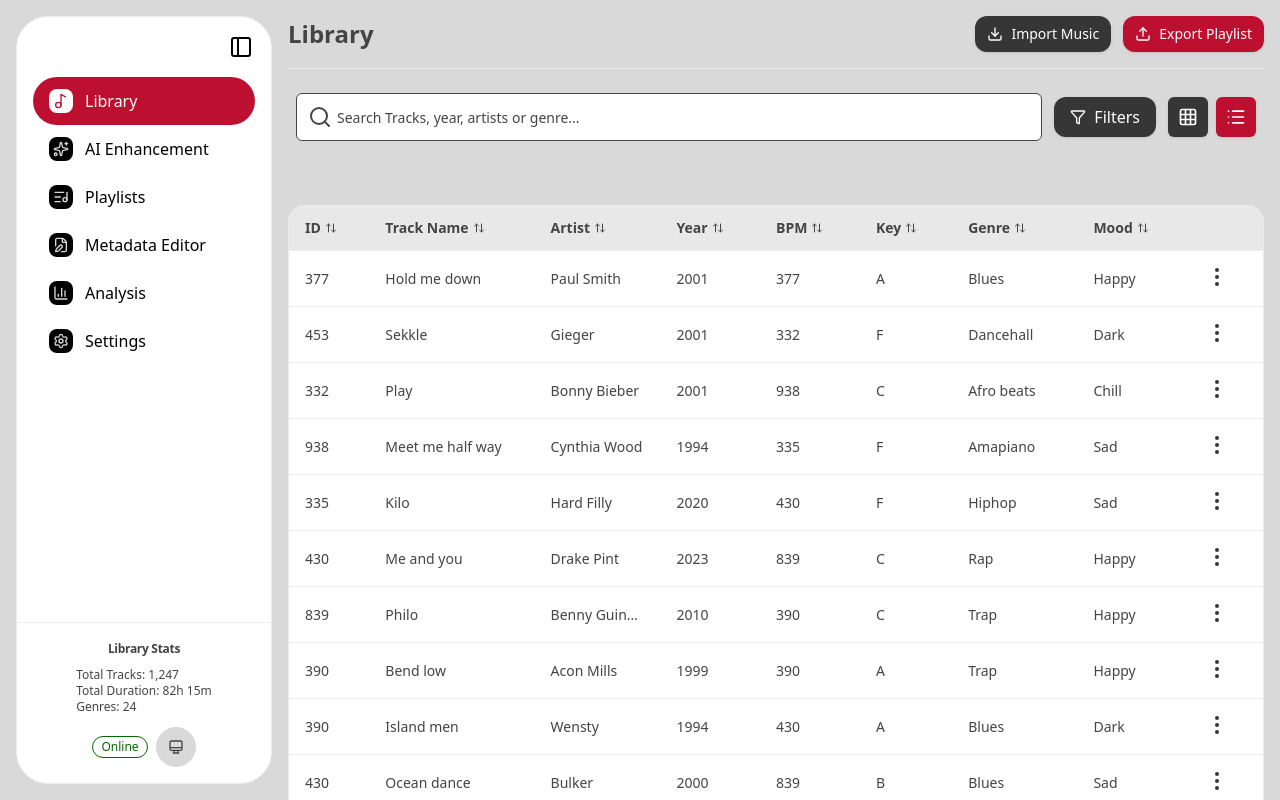
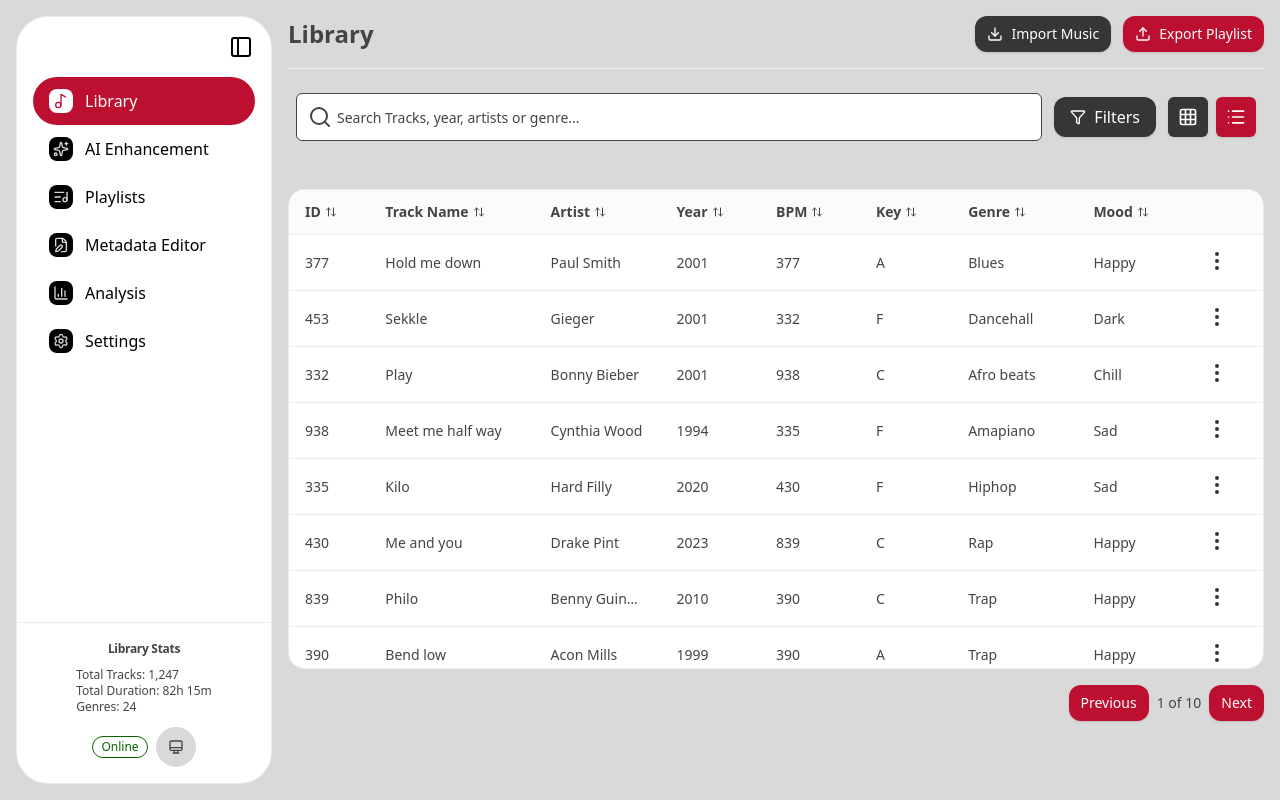
Before and after one commit to Tyno1/beat-portal, a React (Vite) app: page /library in a window 1280 px wide. Built offline with nearby package versions, Linux system fonts and the light colour scheme; the HTML template or start-up script is replaced by a standard one.

Commit message:
reduced the height of data table to 60vh and made the header fixed. Page and the library controls remain fixed

```diff
--- a/src/components/ui/Library/components/FilterChips.tsx
+++ b/src/components/ui/Library/components/FilterChips.tsx
@@ -12,7 +12,6 @@ interface FilterChipsProps {
 }
 
 export default function FilterChips({ chips }: FilterChipsProps) {
-  console.log(chips);
   return (
     <div className="flex gap-2 flex-wrap">
       {chips.map((chip) =>(
@@ -24,7 +23,7 @@ export default function FilterChips({ chips }: FilterChipsProps) {
           radius="full"
           onClick={chip.onClick}
         >
-          {typeof chip.label === "string" ? chip.label.charAt(0).toUpperCase() + chip.label.slice(1) : chip.label}
+          {chip.label}
         </Button>
       ))}
     </div>
--- a/src/components/ui/Library/components/LibraryHeader.tsx
+++ b/src/components/ui/Library/components/LibraryHeader.tsx
@@ -3,7 +3,7 @@ import { Button } from "../../../atoms";
 
 export default function LibraryHeader() {
   return (
-    <div className="flex justify-between items-center border-b border-border pb-4 mb-6">
+    <div className="flex justify-between items-center border-b border-border pb-4">
       <h1 className="text-2xl font-bold text-foreground">Library</h1>
       <div className="flex gap-3">
         <Button
--- a/src/components/ui/Library/components/LibraryToolbar.tsx
+++ b/src/components/ui/Library/components/LibraryToolbar.tsx
@@ -27,7 +27,7 @@ export default function LibraryToolbar({
 	const [isFilterModalOpen, setIsFilterModalOpen] = useState(false);
 
 	return (
-		<div className="space-y-3 mb-4 px-2">
+		<div className="space-y-3 px-2">
 			<div className="flex gap-3 items-center">
 				<Input
 					placeholder="Search Tracks, year, artists or genre..."
--- /dev/null
+++ b/src/components/ui/Library/components/PaginationControl.tsx
@@ -0,0 +1,29 @@
+import { Button } from "../../../atoms";
+
+type PaginationControlProps = {
+  currentPage: number;
+  totalPages: number;
+  onPrevious: () => void;
+  onNext: () => void;
+};
+
+export default function PaginationControl({
+  currentPage,
+  totalPages,
+  onPrevious,
+  onNext,
+}: PaginationControlProps) {
+  return (
+    <div className="flex items-center gap-2 justify-end mt-4">
+      <Button variant="solid" color="primary" size="sm" onClick={onPrevious}>
+        Previous
+      </Button>
+      <span className="text-sm text-muted-foreground">
+        {currentPage} of {totalPages}
+      </span>
+      <Button variant="solid" color="primary" size="sm" onClick={onNext}>
+        Next
+      </Button>
+    </div>
+  );
+}
--- a/src/components/ui/Library/components/TrackTable.tsx
+++ b/src/components/ui/Library/components/TrackTable.tsx
@@ -162,9 +162,10 @@ export default function TrackTable({ data }: TrackTableProps) {
   });
 
   return (
-    <div className="border border-border rounded-2xl overflow-hidden">
+    <div className="border border-border rounded-2xl overflow-hidden max-h-[60vh]">
+      <div className="overflow-y-auto flex-1 h-full">
         <table className="w-full bg-card/30">
-        <thead>
+          <thead className="sticky top-0 z-10 bg-card">
             {table.getHeaderGroups().map((headerGroup) => (
               <tr
                 key={headerGroup.id}
@@ -200,5 +201,6 @@ export default function TrackTable({ data }: TrackTableProps) {
           </tbody>
         </table>
       </div>
+    </div>
   );
 }
--- a/src/pages/Library.tsx
+++ b/src/pages/Library.tsx
@@ -4,6 +4,7 @@ import LibraryHeader from "../components/ui/Library/components/LibraryHeader";
 import LibraryToolbar, {
 	type ViewMode,
 } from "../components/ui/Library/components/LibraryToolbar";
+import PaginationControl from "../components/ui/Library/components/PaginationControl";
 import TrackGrid from "../components/ui/Library/components/TrackGrid";
 import TrackTable, {
 	type Track,
@@ -186,28 +187,28 @@ export default function Library() {
 		// Filter by genre
 		if (selectedFilters.genre && selectedFilters.genre.length > 0) {
 			filtered = filtered.filter((track) =>
-        selectedFilters.genre.includes(track.genre)
+				selectedFilters.genre.includes(track.genre),
 			);
 		}
 
 		// Filter by mood
 		if (selectedFilters.mood && selectedFilters.mood.length > 0) {
 			filtered = filtered.filter((track) =>
-        selectedFilters.mood.includes(track.mood)
+				selectedFilters.mood.includes(track.mood),
 			);
 		}
 
 		// Filter by key
 		if (selectedFilters.key && selectedFilters.key.length > 0) {
 			filtered = filtered.filter((track) =>
-        selectedFilters.key.includes(track.key)
+				selectedFilters.key.includes(track.key),
 			);
 		}
 
 		// Filter by artist
 		if (selectedFilters.artist && selectedFilters.artist.length > 0) {
 			filtered = filtered.filter((track) =>
-        selectedFilters.artist.includes(track.artist)
+				selectedFilters.artist.includes(track.artist),
 			);
 		}
 
@@ -244,50 +245,6 @@ export default function Library() {
 		}
 	}, [breakpoint, size]);
 
-  // const handleFilterChangeLegacy = (filterLabel: string) => {
-  // 	// Legacy handler for filter chips - keeping for backward compatibility
-  // 	setSelectedFilters({});
-
-  // 	let filtered: Track[] = [];
-
-  // 	switch (filterLabel) {
-  // 		case "All Tracks":
-  // 			filtered = mockTracks;
-  // 			break;
-  // 		case "120 - 128 Bpm":
-  // 			filtered = mockTracks.filter(
-  // 				(track) => track.bpm >= 120 && track.bpm <= 128,
-  // 			);
-  // 			break;
-  // 		case "Sad":
-  // 			filtered = mockTracks.filter((track) => track.mood === "Sad");
-  // 			break;
-  // 		case "Blues":
-  // 			filtered = mockTracks.filter((track) => track.genre === "Blues");
-  // 			break;
-  // 		case "Recently Added": {
-  // 			filtered = mockTracks.filter((track) => track.year >= 2020);
-  // 			break;
-  // 		}
-  // 		default: {
-  // 			const genreMatch = mockTracks.find((track) => track.genre === filterLabel);
-  // 			if (genreMatch) {
-  // 				filtered = mockTracks.filter((track) => track.genre === filterLabel);
-  // 			} else {
-  // 				const moodMatch = mockTracks.find((track) => track.mood === filterLabel);
-  // 				if (moodMatch) {
-  // 					filtered = mockTracks.filter((track) => track.mood === filterLabel);
-  // 				} else {
-  // 					filtered = mockTracks;
-  // 				}
-  // 			}
-  // 			break;
-  // 		}
-  // 	}
-
-  // 	setFilteredData(filtered);
-  // };
-
 	const filterChips = Object.keys(selectedFilters)
 		.filter((key) => selectedFilters[key].length > 0)
 		.map((key) => ({
@@ -297,7 +254,7 @@ export default function Library() {
 					<span>
 						{selectedFilters[key].map((each) => (
 							<span
-                className="bg-background text-primary rounded-full px-2 py-1 ml-1"
+								className="bg-white text-primary rounded-full px-2 py-1 ml-1"
 								key={each}
 							>
 								{each}
@@ -306,13 +263,13 @@ export default function Library() {
 					</span>
 				</span>
 			),
-      active: selectedFilters[key].length > 0,
+			active: true,
 			onClick: () => handleFilterChange(key, []),
 			key: `${generatedFilterId}-${key}`,
 		}));
 
 	return (
-    <div className="py-4 pr-4 overflow-y-auto h-full w-full">
+		<div className="py-4 pr-4 overflow-hidden h-full w-full flex flex-col gap-6">
 			<LibraryHeader />
 			<LibraryToolbar
 				viewMode={viewMode}
@@ -321,14 +278,17 @@ export default function Library() {
 				selectedFilters={selectedFilters}
 				onFilterChange={handleFilterChange}
 			/>
-      <div className="my-8">
+
 			<FilterChips chips={filterChips} />
-      </div>
+
+			<div className="flex-1 min-h-0">
 				{viewMode === "table" ? (
 					<TrackTable data={filteredData} />
 				) : (
 					<TrackGrid data={filteredData} />
 				)}
+				<PaginationControl currentPage={1} totalPages={10} onPrevious={() => {}} onNext={() => {}} />
+			</div>
 		</div>
 	);
 }
--- a/src/pages/MetadataEditor.tsx
+++ b/src/pages/MetadataEditor.tsx
@@ -1,12 +1,13 @@
 import { X } from "lucide-react";
 import { Button, Input } from "../components/atoms";
-import { Card, CardContent, PageHeader } from "../components/molecules";
+import { Card, PageHeader } from "../components/molecules";
 
 export default function MetadataEditor() {
   return (
-    <Card size="lg" radius="3xl" className="mt-4 mr-4 overflow-y-auto">
-      <CardContent>
+    <div className="py-4 pr-4">
       <PageHeader title="Metadata Editor" />
+
+      <Card size="lg" radius="3xl" className="overflow-y-auto">
         <div className="grid grid-cols-2 gap-6">
           <Input
             label="Title"
@@ -47,19 +48,19 @@ export default function MetadataEditor() {
           />
         </div>
         <div className="flex gap-3 mt-8">
-            <Button variant="solid" color="primary" size="md" >
+          <Button variant="solid" color="primary" size="md">
             Save Changes
           </Button>
           <Button
             variant="solid"
             color="secondary"
             size="md"
-              iconAfter={<X size={16}/>}
+            iconAfter={<X size={16} />}
           >
             Cancel
           </Button>
         </div>
-      </CardContent>
       </Card>
+    </div>
   );
 }
```
Lines whose indentation alone changed are shown as unchanged.
